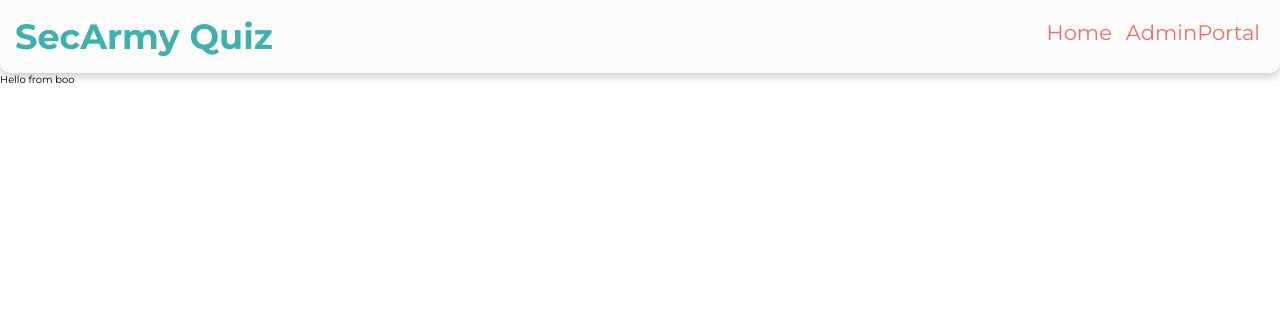
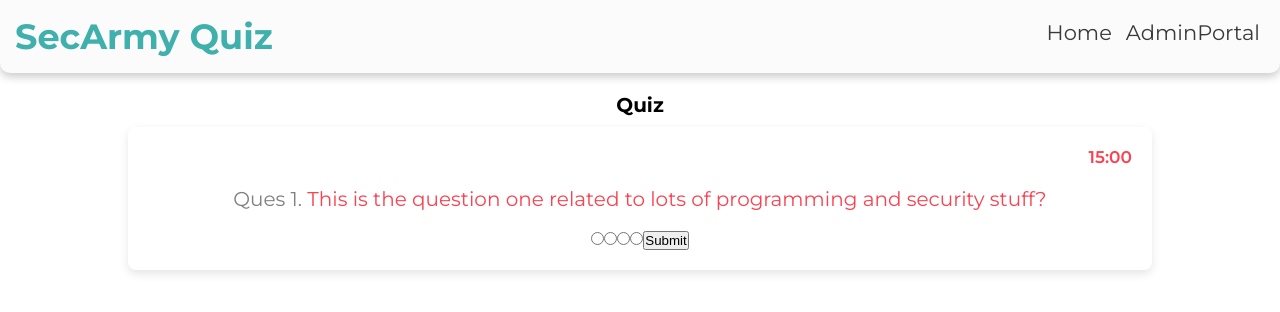
Before and after one commit to parshantdhall/mcq_app, a React (Create React App) app in the folder mcq_app/: page / in a window 1280 px wide. Shown: the top 312 px of the page. Built offline with nearby package versions, Linux system fonts and the light colour scheme; no server answers.

Commit message:
Added form and Mcq Page

```diff
--- a/mcq_app/src/App.js
+++ b/mcq_app/src/App.js
@@ -27,6 +27,7 @@ class App extends Component {
     }
   }
   render() {
+    console.log(this.state);
     return (
       <Router>
         <Header />
@@ -34,9 +35,13 @@ class App extends Component {
           <Route
             exact
             path="/admin"
-            render={props => <AdminPage {...props} />}
+            render={props => <AdminPage {...props} {...this.state} />}
           />
-          <Route exact path="/" render={props => <McqPage {...props} />} />
+          <Route
+            exact
+            path="/"
+            render={props => <McqPage {...props} {...this.state} />}
+          />
         </Switch>
       </Router>
     );
--- a/mcq_app/src/components/AdminPage.js
+++ b/mcq_app/src/components/AdminPage.js
@@ -1,30 +1,12 @@
 import React from 'react';
 import '../stylesheets/_AdminPage.scss';
+import TableQues from './TableQues';
 
 class AdminPage extends React.Component {
   render() {
-    const quesMarkUp = (
-      <tr className="ques-row">
-        <td>
-          <input type="checkbox" name="selectedQuestion" className="chk-box" />
-        </td>
-        <td>
-          This is the text ofdcsdvsdvsdvd dvsdvadv sdvsdv sdvsdvsdvsdv
-          sdvsdvsdvsdv dsvsdvsd text question
-        </td>
-        <td>
-          <ol>
-            <li>optioncscscscscscscscscscscscscsc </li>
-            <li>option aadasdcascascas</li>
-            <li>option scsacas</li>
-          </ol>
-        </td>
-        <td>This is the right option</td>
-        <td>
-          <button className="del-btn">X</button>
-        </td>
-      </tr>
-    );
+    const allQues = this.props.data.map(ques => (
+      <TableQues key={ques._id} {...ques} />
+    ));
     return (
       <table>
         <thead className="table-head">
@@ -36,10 +18,7 @@ class AdminPage extends React.Component {
             <th>Manage Question</th>
           </tr>
         </thead>
-        <tbody>
-          {quesMarkUp}
-          {quesMarkUp}
-        </tbody>
+        <tbody>{allQues}</tbody>
       </table>
     );
   }
--- a/mcq_app/src/components/McqPage.js
+++ b/mcq_app/src/components/McqPage.js
@@ -1,8 +1,39 @@
 import React, { Component } from 'react';
+import '../stylesheets/_McqPage.scss';
 
 class McqPage extends Component {
+  constructor(props) {
+    super(props);
+
+    this.state = {};
+  }
+
   render() {
-    return <div>Hello from boo</div>;
+    const filteredData = this.props.data.filter(ques => ques.isChecked);
+    console.log(filteredData);
+    return (
+      <div className="McqPage">
+        <h1>Quiz</h1>
+        <div className="ques-container">
+          <div className="time-left">
+            <p>15:00</p>
+          </div>
+          <div className="ques-text">
+            <p>
+              <span>Ques 1. </span> This is the question one related to lots of
+              programming and security stuff?{' '}
+            </p>
+          </div>
+          <form className="option-container">
+            <input type="radio" className="option" name="option" />
+            <input type="radio" className="option" name="option" />
+            <input type="radio" className="option" name="option" />
+            <input type="radio" className="option" name="option" />
+            <input type="submit" className="submit-btn" />
+          </form>
+        </div>
+      </div>
+    );
   }
 }
 
--- /dev/null
+++ b/mcq_app/src/components/TableQues.js
@@ -0,0 +1,31 @@
+import React from 'react';
+
+const TableQues = props => {
+  const options = props.options.map((option, i) => (
+    <li key={i} data-id={`option-${i}`}>
+      {option}
+    </li>
+  ));
+  return (
+    <tr className="ques-row">
+      <td>
+        <input
+          type="checkbox"
+          name="selectedQuestion"
+          className="chk-box"
+          checked={props.isChecked}
+        />
+      </td>
+      <td>{props.questionText}</td>
+      <td>
+        <ol>{options}</ol>
+      </td>
+      <td>{props.rightOption}</td>
+      <td>
+        <button className="del-btn">X</button>
+      </td>
+    </tr>
+  );
+};
+
+export default TableQues;
--- a/mcq_app/src/stylesheets/_Header.scss
+++ b/mcq_app/src/stylesheets/_Header.scss
@@ -45,7 +45,7 @@
     }
 
     a {
-      color: $color-pink-dark;
+      color: $color-grey-dark;
     }
   }
 }
--- /dev/null
+++ b/mcq_app/src/stylesheets/_McqPage.scss
@@ -0,0 +1,36 @@
+@import './utils/variables';
+
+.McqPage {
+  text-align: center;
+  margin-top: 2rem;
+}
+
+.ques-container {
+  width: 80%;
+  position: relative;
+  margin: 1rem auto;
+  border-radius: 0.8rem;
+  box-shadow: 0 0.4rem 1rem rgba($color-black, 0.1);
+  padding: 2rem;
+  color: $color-pink-light;
+}
+.time-left {
+  text-align: right;
+  font-size: 1.7rem;
+  font-weight: 600;
+}
+.ques-text {
+  font-size: 2rem;
+  margin: 2rem;
+
+  span {
+    color: $color-grey;
+  }
+}
+
+.option-container {
+  // list-style: none;
+}
+
+.submit-btn {
+}
```
Also changed, not shown: mcq_app/src/components/AddQuesForm.js (added, +114 -0 lines).
